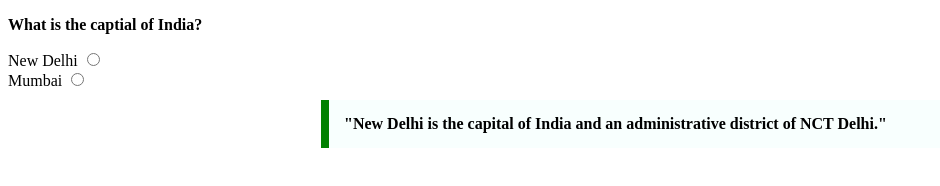
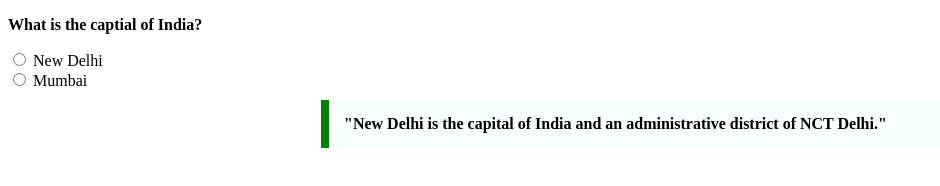
Before and after one commit to acciojob/trivia-ImShubham09, a website: page main.html in a window 1280 px wide. Shown: the whole page, without its empty margins (0-940 px from the left). Drawn offline with Linux system fonts and the light colour scheme.

Commit message:
created a submission

```diff
--- a/main.html
+++ b/main.html
@@ -8,10 +8,12 @@
 
 <body>
 	<p><strong>What is the captial of India?</strong></p>
-	<label  name="que">New Delhi</label>
-	<input name="que" type="radio"><br>
+
+	<input name="que" type="radio">
+	<label  name="que">New Delhi</label><br>
+
+	<input name="que" type="radio">
 	<label name="que" >Mumbai</label>
-	<input name="que" type="radio">
 
 	<blockquote class="styled-quote">
     "New Delhi is the capital of India and an administrative district of NCT Delhi."
```
